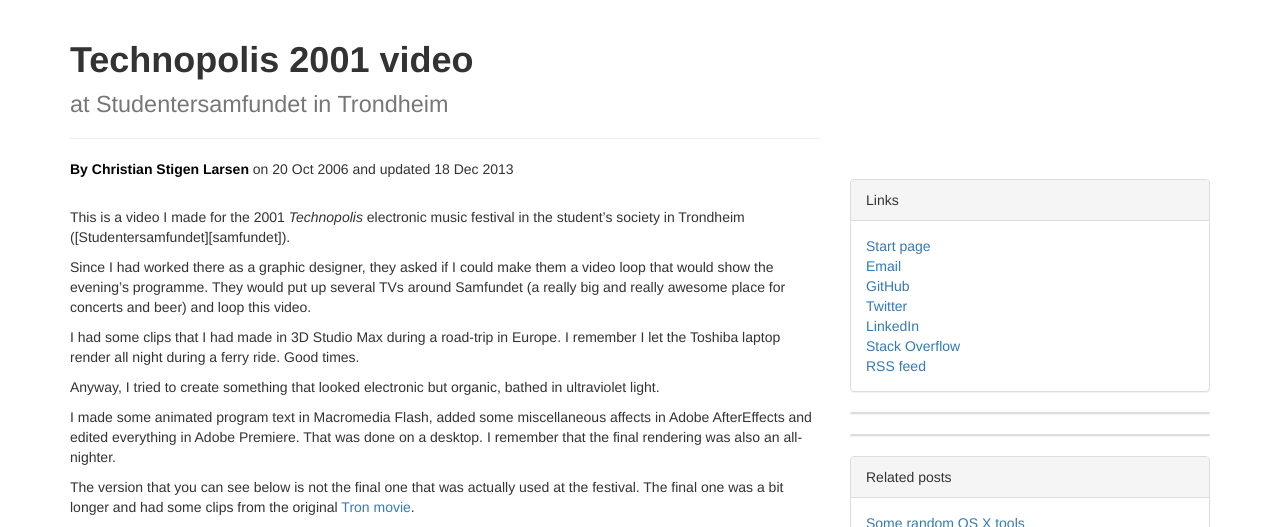
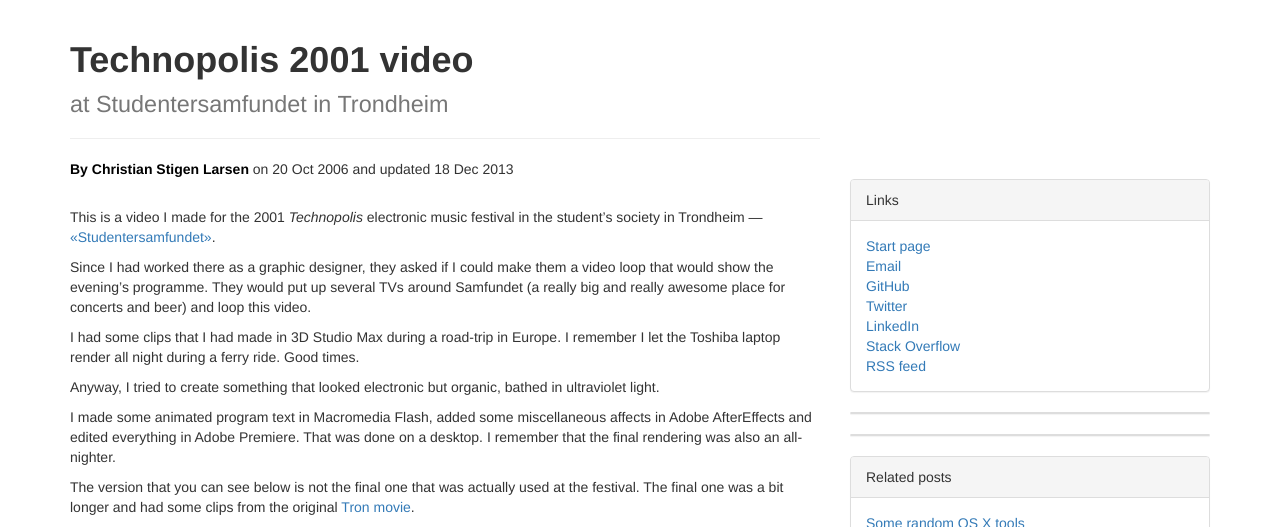
Before and after one commit to cslarsen/csl.name, a Jekyll site: the page built from _posts/2006-10-20-technopolis.markdown, in a window 1280 px wide. Shown: the top 527 px of the page. Built offline with Jekyll 4.4.1, drawn with Linux system fonts in a browser that asks for light colours; Markdown is read by kramdown in place of the engine named in the settings; comment, search, counter and statistics services are not loaded; some of the changed lines change nothing that is shown; grey boxes are pictures that could not be loaded.

Commit message:
Fixes link

```diff
--- a/_posts/2006-10-20-technopolis.markdown
+++ b/_posts/2006-10-20-technopolis.markdown
@@ -10,7 +10,7 @@ tags: graphics 3d
 ---
 
 This is a video I made for the 2001 _Technopolis_ electronic music festival
-in the student's society in Trondheim ([Studentersamfundet][samfundet]).
+in the student's society in Trondheim &mdash; [&laquo;Studentersamfundet&raquo;][samfundet].
 
 Since I had worked there as a graphic designer, they asked if I could make
 them a video loop that would show the evening's programme.  They would put
@@ -33,13 +33,13 @@ The version that you can see below is not the final one that was actually
 used at the festival. The final one was a bit longer and had some clips from
 the original [Tron movie][tron].
 
-<iframe
-  width="676"
-  height="380"
-  src="//www.youtube-nocookie.com/embed/6XCsUHr6jj4?rel=0"
-  frameborder="0"
-  allowfullscreen>
-</iframe>
+  <iframe
+    width="676"
+    height="380"
+    src="//www.youtube-nocookie.com/embed/6XCsUHr6jj4?rel=0"
+    frameborder="0"
+    allowfullscreen>
+  </iframe>
 
 The text scans in the beginning of the video was scanned from an issue of [Ray Gun
 Magazine][raygun].  This was the time when the magazine had amazing
@@ -55,3 +55,4 @@ You can also download the [entire file][avi] in higher resolution.
 [raygun]: https://en.wikipedia.org/wiki/Ray_Gun_(magazine)
 [ashworth]: http://www.chris-ashworth.com/ray-gun-publish/ray-gun-magazine-covers/
 [avi]: http://music.sublevel3.org/video/files/technopolis_2001_final.avi
+[samfundet]: http://www.samfundet.no
```
